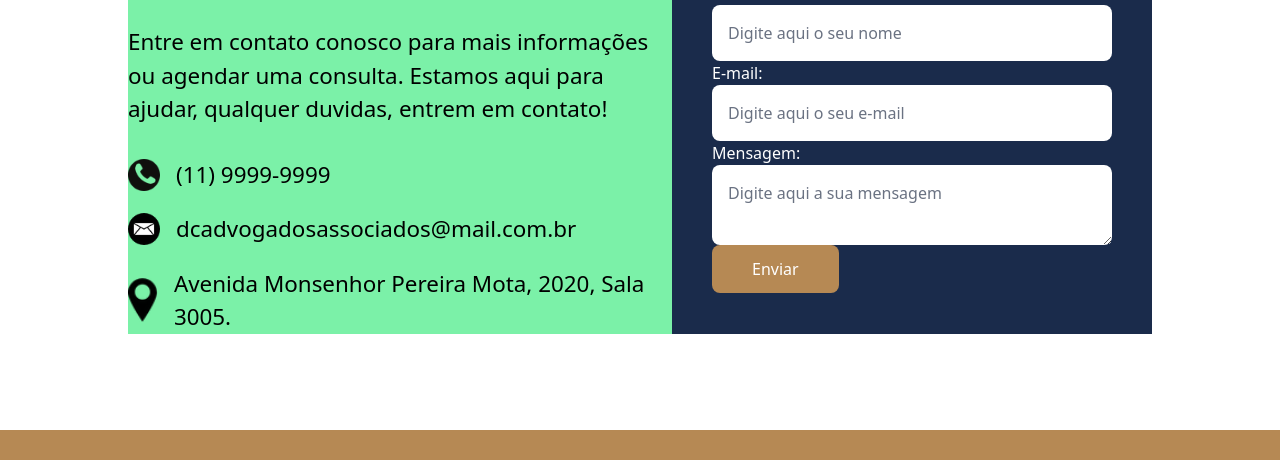
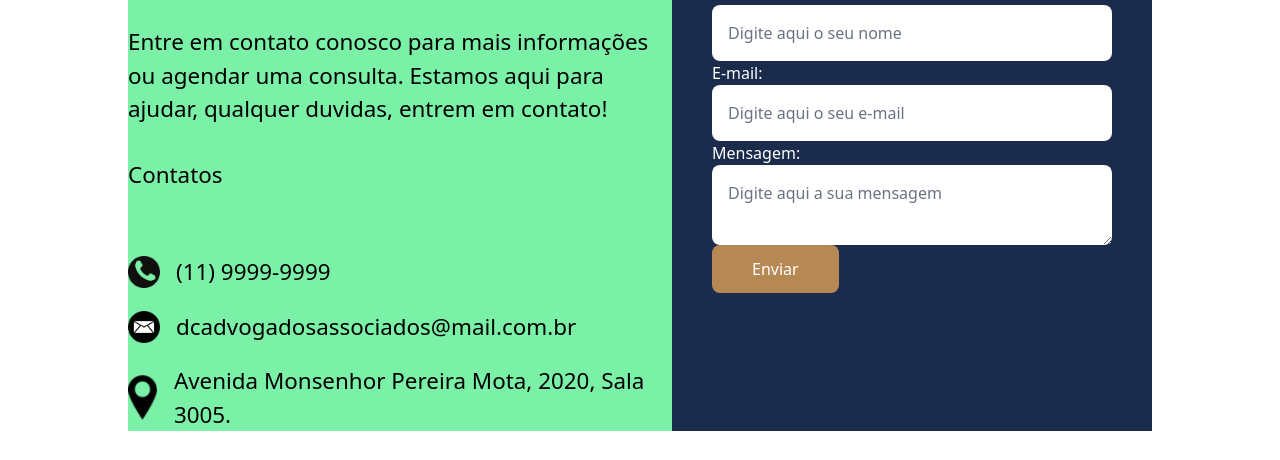
Before and after one commit to DiegoDuarte-git/Projeto-CursoDC, a plain HTML site: page index.html in a window 1280 px wide. Shown: the part 340-800 px from the top of the page. Drawn offline with nearby package versions, Linux system fonts and the light colour scheme.

Commit message:
Criação de botão em contatos

```diff
--- a/index.html
+++ b/index.html
@@ -47,6 +47,7 @@ DOCTYPE html>
           <p>
             Entre em contato conosco para mais informações ou agendar uma
             consulta. Estamos aqui para ajudar, qualquer duvidas, entrem em contato!
+            <p><Button>Contatos</Button></p>
           </p>
           <div class="flex flex-col gap-[1.3rem]">
             <div class="flex flex-row items-center gap-[1rem]">
```
